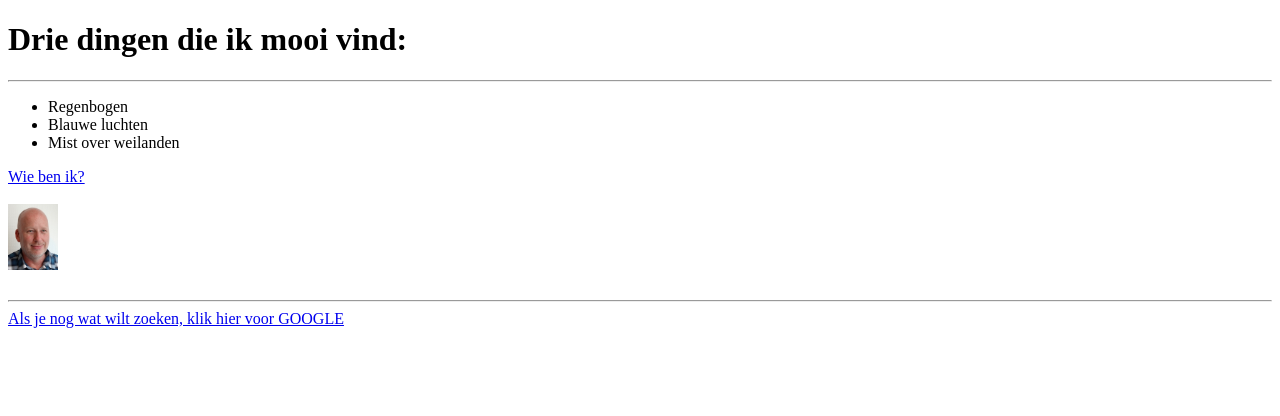
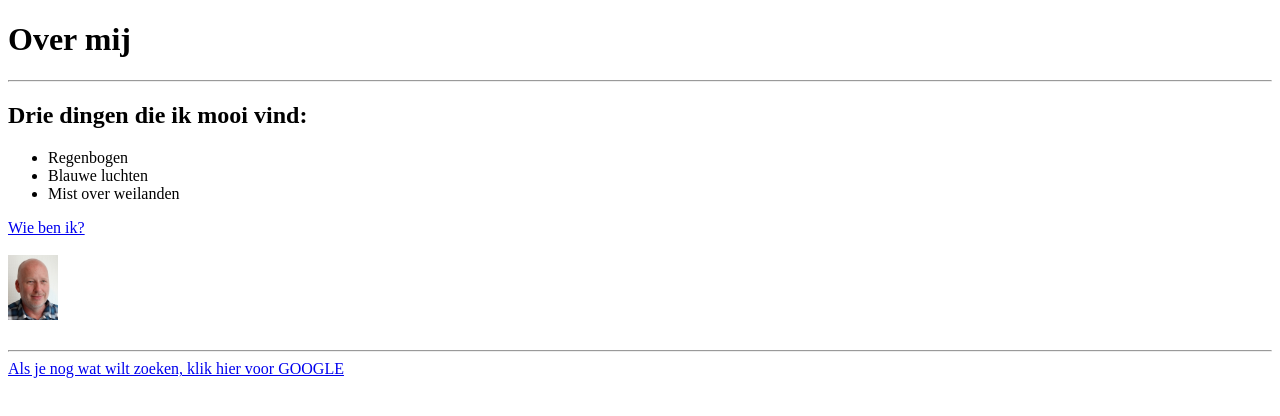
Before and after one commit to Cor-van-Assema/HTML_opdrachten_003, a plain HTML site: page index.html in a window 1280 px wide. Drawn offline with Linux system fonts and the light colour scheme.

Commit message:
Add files via upload

```diff
--- a/index.html
+++ b/index.html
@@ -5,19 +5,23 @@
         <title>Opdracht: semantische HTML</title>
     </head>
     <body>
-        <main>
         <header>
-                <h1>Drie dingen die ik mooi vind:</h1>
+            <h1>Over mij</h1>
             <hr>
         </header>
+        <main>
             <section>
+                <h2>Drie dingen die ik mooi vind:</h2>
                 <ul>
                     <li>Regenbogen</li>
                     <li>Blauwe luchten</li>
                     <li>Mist over weilanden</li>
                 </ul>
+            </section>
+        </main>
+        <nav>
             <a href="about.html">Wie ben ik?<br><br><img src="media/cor56k.jpg" width="50"></a>
-            </section>
+        </nav>
         <footer>
             <br>
             <hr>
@@ -25,6 +29,5 @@
                 <a href="https://www.google.com" target="_blank">Als je nog wat wilt zoeken, klik hier voor GOOGLE</a>
             </nav>
         </footer>
-        </main>
     </body>
 </html>
```
Also changed, not shown: about.html (+5 -4 lines). Lines whose indentation alone changed are shown as unchanged.
